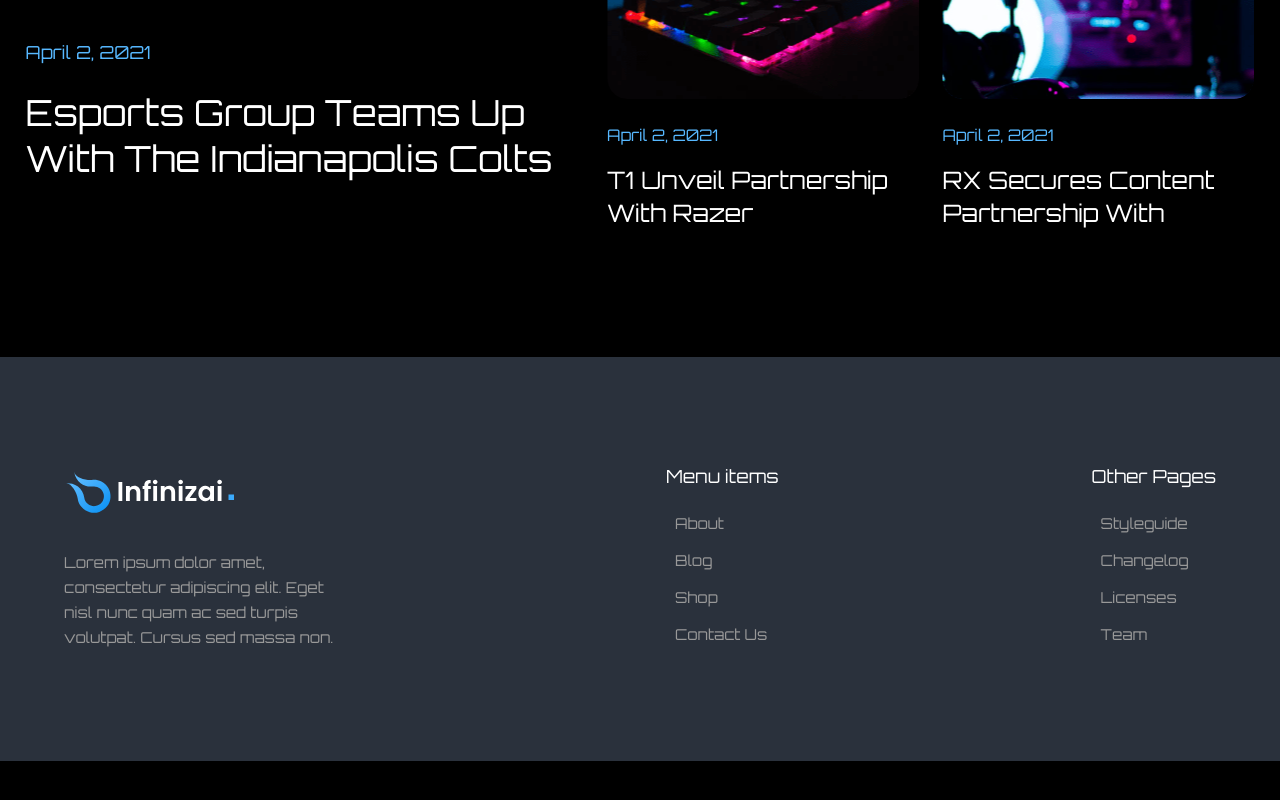
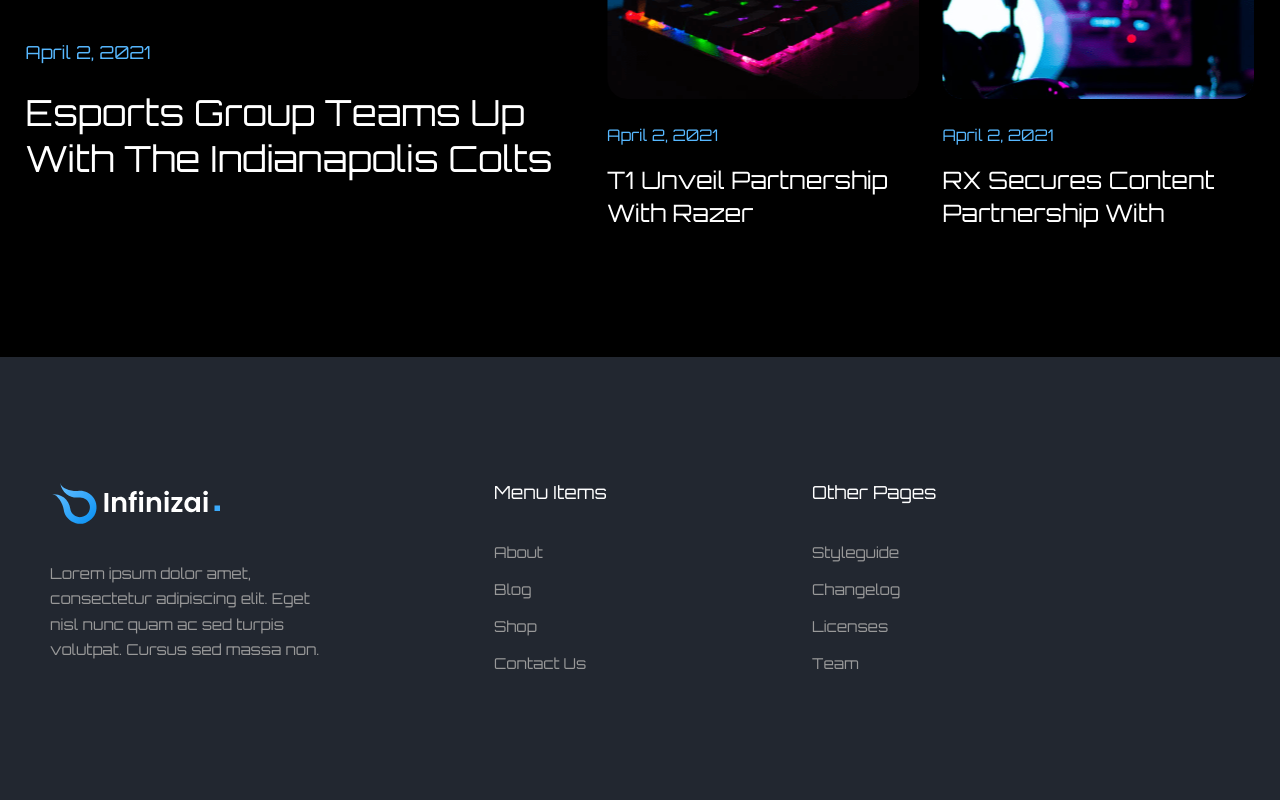
Before and after one commit to snork-maiden/react-cybersport, a React (Create React App) app: page / in a window 1280 px wide. Shown: the part 2584-3384 px from the top of the page. Before the commit the page ends 3345 px from the top, so only its background shows below. Built offline with nearby package versions, Linux system fonts and the light colour scheme.

Commit message:
Pixel perfect footer

```diff
--- a/src/App.css
+++ b/src/App.css
@@ -72,6 +72,7 @@
 
   --secondary-text: rgba(153, 153, 153, 1);
   --secondary-bg-color: rgba(42, 49, 60, 1);
+  --footer-bg-color: rgba(34, 39, 48, 1)
 }
 
 @media screen and (min-width: 750px) {
@@ -79,8 +80,8 @@
     --header-bg: linear-gradient(
       to right,
       rgba(0, 0, 0, 0.88) 0%,
-      rgba(0, 0, 0, 0.88) 70%,
-      var(--accent-color) 70%,
+      rgba(0, 0, 0, 0.88) 75%,
+      var(--accent-color) 75%,
       var(--accent-color) 100%
     );
   }
--- a/src/components/Footer/Footer.css
+++ b/src/components/Footer/Footer.css
@@ -1,13 +1,18 @@
 .page-footer {
-    max-width: 100vw;
-  background-color: var(--secondary-bg-color);
+  max-width: min(1420px, 100vw);
+  margin: 0 auto;
   display: flex;
   flex-wrap: wrap;
   gap: 1em;
   justify-content: space-between;
-  padding: clamp(1.5em, 10vw, 6em) clamp(1.5em, 5vw, 4em);
+  padding: clamp(1.5em, 10vw, 6.3em) clamp(1.5em, 5vw, 50px);
+}
+
+.page-footer__wrapper {
+  background-color: var(--footer-bg-color);
 }
 .copyright {
+  margin-bottom: 1em;
   display: flex;
   flex-direction: column;
   align-items: center;
@@ -17,10 +22,27 @@
   .page-footer {
     flex-wrap: nowrap;
     align-items: center;
+    justify-content: start;
   }
   .copyright {
     order: -1;
     max-width: 289px;
+    align-items: start;
+  }
+
+  .copyright__text {
+    padding-top: min(3vw, 35px);
+  }
+}
+@media screen and (min-width: 1000px) {
+  .page-footer {
+    gap: 150px;
+    padding-top: min(15vh, 130px);
+    padding-bottom: min(20vh, 175px);
+  }
+  .copyright {
+    min-width: 294px;
+    order: -1;
     align-items: start;
   }
 
@@ -33,4 +55,5 @@
   color: var(--secondary-text);
   font-size: min(3vw, 15px);
   line-height: 1.67;
+  max-width: 289px;
 }
--- a/src/components/Footer/Footer.js
+++ b/src/components/Footer/Footer.js
@@ -20,6 +20,7 @@
   ];
 
   return (
+    <div className="page-footer__wrapper">
       <footer className="page-footer">
 
       <FooterMenu title="Menu items" menuItems={mainMenuItems} />
@@ -32,6 +33,7 @@
         </p>
     </div>
     </footer>
+      </div>
   );
 };
 
--- a/src/components/Footer/FooterMenu/FooterMenu.css
+++ b/src/components/Footer/FooterMenu/FooterMenu.css
@@ -1,10 +1,18 @@
+.footer-menu {
+  width: min(40vw, 168px);
+}
 .footer-menu__title {
   font-size: min(5vw, 18px);
-  margin-bottom: 1em;
+  line-height: 1.67;
+  margin-bottom: 1.5em;
+  cursor: default;
+  font-weight: 400;
+text-transform: capitalize;
 }
 
 .footer-menu__item {
+  width: 100%;
   font-size: 15px;
   color: var(--secondary-text);
-  padding: 0.6em;
+  padding: 0.6em 0;
 }
```
Lines whose indentation alone changed are shown as unchanged.
